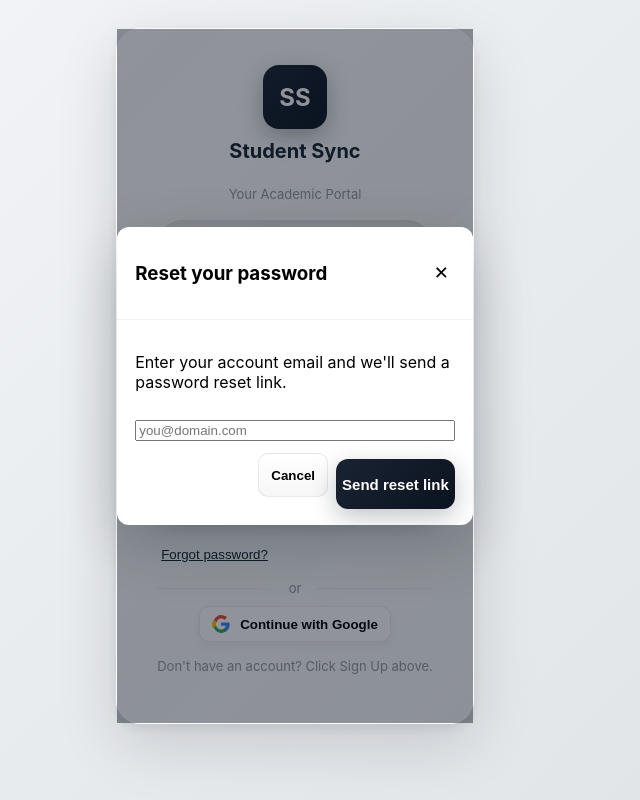
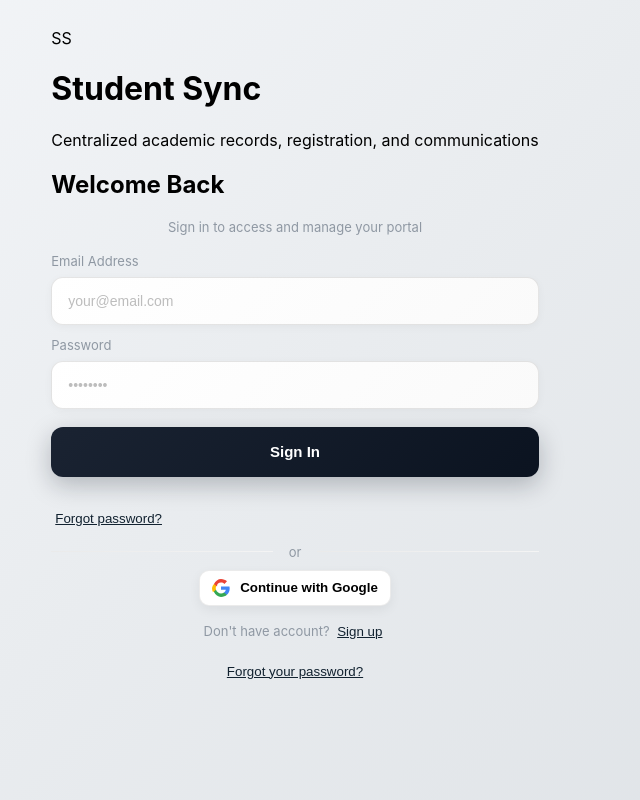
Before and after one commit to CSci-153-Web-Systems-and-Technologies/batch-2025-student-sync-web, a React (Vite) app: page / in a window 1280 px wide. Both pictures are taken after a click on the button "Forgot password?". Shown: the whole page, without its empty margins (345-985 px from the left). Built offline with nearby package versions, Linux system fonts and the light colour scheme; no server answers.

Commit message:
add design for landing page

```diff
--- a/src/App.supabase.jsx
+++ b/src/App.supabase.jsx
@@ -141,7 +141,7 @@
 }
 
 function AppWithSupabase() {
-    const [tab, setTab] = useState('signin')
+    const [tab, setTab] = useState('landing')
     const { user, loading, signIn, signUp, signOut, signInWithProvider, sendPasswordReset } = useAuth()
     const [forgotOpen, setForgotOpen] = useState(false)
     const [forgotLoading, setForgotLoading] = useState(false)
@@ -270,7 +270,41 @@
         }
     }
 
-    // Show login/signup forms or landing if not authenticated
+    // Show landing page (split) when tab is 'landing', otherwise show the auth card
+    if (tab === 'landing') {
+        return (
+            <div className="landing-page">
+                <div className="landing-left">
+                    <div className="landing-left-inner">
+                        <div className="landing-logo">SS</div>
+                        <h1 className="landing-title">Student Sync</h1>
+                        <p className="landing-tagline">Centralized academic records, registration, and communications</p>
+                    </div>
+                </div>
+
+                <div className="auth-card">
+                    <div className="auth-card-inner">
+                        <h2 className="welcome">Welcome Back</h2>
+                        <p className="muted" style={{ marginBottom: 18 }}>Sign in to access and manage your portal</p>
+                        <LoginForm onSubmit={handleSignIn} loading={authLoading} onGoogle={handleGoogleSignIn} onForgot={() => setForgotOpen(true)} />
+                        <div style={{ marginTop: 12, textAlign: 'center' }}>
+                            <div className="divider"><span>or</span></div>
+                            <div style={{ marginTop: 10 }}>
+                                <OAuthButton onClick={handleGoogleSignIn}>Continue with Google</OAuthButton>
+                            </div>
+                        </div>
+                        <p className="muted" style={{ marginTop: 12 }}>
+                            Don't have account? <button className="link" onClick={() => { setTab('signup'); setError(null) }}>Sign up</button>
+                        </p>
+                        <p className="muted" style={{ marginTop: 6 }}>
+                            <button className="link" onClick={() => setForgotOpen(true)}>Forgot your password?</button>
+                        </p>
+                    </div>
+                </div>
+            </div>
+        )
+    }
+
     return (
         <div className="page">
             <div className="card">
@@ -280,50 +314,6 @@
                     <p className="subtitle">Your Academic Portal</p>
                 </div>
 
-                {tab === 'landing' ? (
-                    <div className="landing">
-                        <div className="landing-hero">
-                            <div className="hero-text">
-                                <h2>Make academic life easier</h2>
-                                <p className="muted">Student Sync centralizes registration, announcements, and academic records — fast and secure.</p>
-                                <div className="landing-cta">
-                                    <button className="primary" onClick={() => { setTab('signin'); setError(null) }}>Sign In</button>
-                                    <button className="secondary" onClick={() => { setTab('signup'); setError(null) }}>Create Account</button>
-                                </div>
-                                <div style={{ marginTop: 12 }}>
-                                    <OAuthButton onClick={handleGoogleSignIn}>Continue with Google</OAuthButton>
-                                </div>
-                            </div>
-                            <div className="hero-visual">
-                                <div className="card-visual">
-                                    <svg width="220" height="140" viewBox="0 0 220 140" fill="none" xmlns="http://www.w3.org/2000/svg">
-                                        <rect x="6" y="6" width="208" height="128" rx="12" fill="#f8fafc" stroke="#eef2f6" />
-                                        <circle cx="44" cy="44" r="18" fill="#0b1320" opacity="0.9" />
-                                        <rect x="78" y="28" width="112" height="20" rx="6" fill="#eaf0ff" />
-                                        <rect x="78" y="56" width="88" height="16" rx="6" fill="#f3f6fb" />
-                                        <rect x="78" y="80" width="64" height="12" rx="6" fill="#f3f6fb" />
-                                    </svg>
-                                </div>
-                            </div>
-                        </div>
-
-                        <div className="landing-features">
-                            <div className="feature-item">
-                                <h4>📚 Centralized Records</h4>
-                                <p className="muted">All student and course data in one place.</p>
-                            </div>
-                            <div className="feature-item">
-                                <h4>🔔 Announcements</h4>
-                                <p className="muted">Broadcast messages to students and faculty instantly.</p>
-                            </div>
-                            <div className="feature-item">
-                                <h4>⚙️ Admin Tools</h4>
-                                <p className="muted">Manage programs, courses, and academic events.</p>
-                            </div>
-                        </div>
-                    </div>
-                ) : (
-                    <>
                 <div className="tabs">
                     <button
                         className={tab === 'signin' ? 'active' : ''}
@@ -380,8 +370,6 @@
                         ? "Don't have an account? Click Sign Up above."
                         : "Already have an account? Click Sign In above."}
                 </p>
-                    </>
-                )}
             </div>
         </div>
     )
```
Lines whose indentation alone changed are shown as unchanged.
